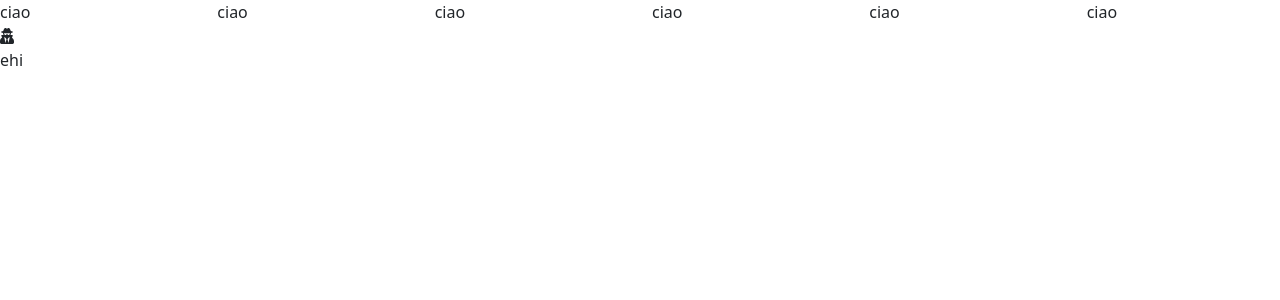
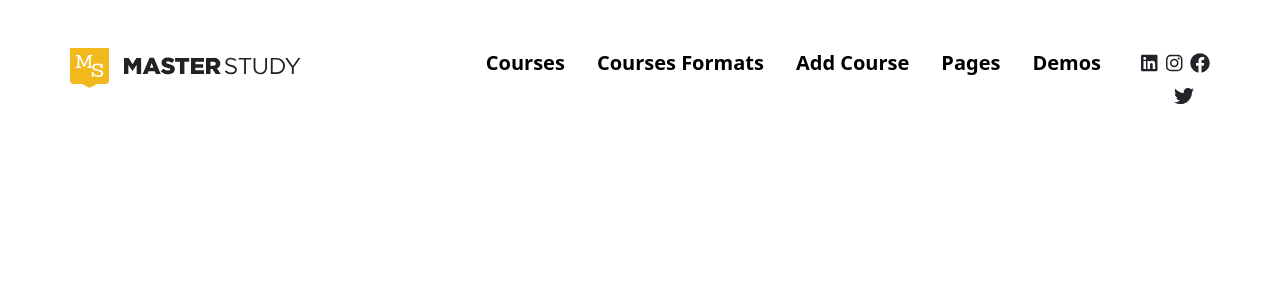
Before and after one commit to DenuccioDiego/proj-html-vuejs, a Vue app: page / in a window 1280 px wide. Shown: the top 300 px of the page. Built offline with nearby package versions, Linux system fonts and the light colour scheme.

Commit message:
header complete layout (no effects)

```diff
--- a/src/App.vue
+++ b/src/App.vue
@@ -1,7 +1,7 @@
 <template>
   <div>
 
-    <header>
+    <header class="row container mx-auto py-5 gx-0">
       <Logo />
       <NavBar />
     </header>
--- a/src/components/Logo.vue
+++ b/src/components/Logo.vue
@@ -1,6 +1,6 @@
 <template>
-  <div>
-
+  <div class="col-4">
+      <img src="../assets/images/MasterStudy-1.svg" alt="">
   </div>
 </template>
 
--- a/src/components/NavBar.vue
+++ b/src/components/NavBar.vue
@@ -1,18 +1,22 @@
 <template>
-  <div>
-       <div class="row ">
-            <div class="col-2">ciao</div>
-            <div class="col-2">ciao</div>
-            <div class="col-2">ciao</div>
-            <div class="col-2">ciao</div>
-            <div class="col-2">ciao</div>
-            <div class="col-2">ciao</div>
+     <div class="col-8">
+          <div class="text-end">
 
-       </div>
+               <span class="px-3"><a href="">Courses</a></span>
+               <span class="px-3"><a href="">Courses Formats</a> </span>
+               <span class="px-3"><a href="">Add Course</a></span>
+               <span class="px-3"><a href="">Pages</a></span>
+               <span class="px-3"><a href="">Demos</a></span>
+               <span class="px-3 align-middle">
+                    <font-awesome-icon class="fs-3 ps-2 " :icon="['fab', 'linkedin']" />
+                    <font-awesome-icon class="fs-3 ps-2" :icon="['fab', 'instagram']" />
+                    <font-awesome-icon class="fs-3 ps-2" :icon="['fab', 'facebook']" />
+                    <font-awesome-icon class="fs-3 ps-2" :icon="['fab', 'twitter']" />
+               </span>
 
-     <font-awesome-icon icon="user-secret" />
+          </div>
 
-  </div>
+     </div>
 </template>
 
 <script>
@@ -24,4 +28,14 @@ export default {
 
 <style scoped lang="scss">
 
+a{
+     text-decoration: none;
+     color: black;
+}
+
+span{
+     font-weight: 700;
+     font-size: 1.25rem;
+}
+
 </style>
--- a/src/components/SectionCardNewCourses.vue
+++ b/src/components/SectionCardNewCourses.vue
@@ -1,6 +1,6 @@
 <template>
   <div>
-      ehi
+
   </div>
 </template>
 
--- a/src/main.js
+++ b/src/main.js
@@ -5,8 +5,16 @@ import App from './App.vue'
 import { library } from '@fortawesome/fontawesome-svg-core'
 import { faUserSecret } from '@fortawesome/free-solid-svg-icons'
 import { FontAwesomeIcon } from '@fortawesome/vue-fontawesome'
+import {faFacebook, faFontAwesome, faInstagram, faLinkedin, faTwitter} from "@fortawesome/free-brands-svg-icons"
+
+
 
 library.add(faUserSecret)
+library.add(faFontAwesome)
+library.add(faLinkedin)
+library.add(faInstagram)
+library.add(faFacebook)
+library.add(faTwitter)
 
 Vue.component('font-awesome-icon', FontAwesomeIcon)
 
```
Also changed, not shown: 1 other file (tests, documents, lock files or other folders).
